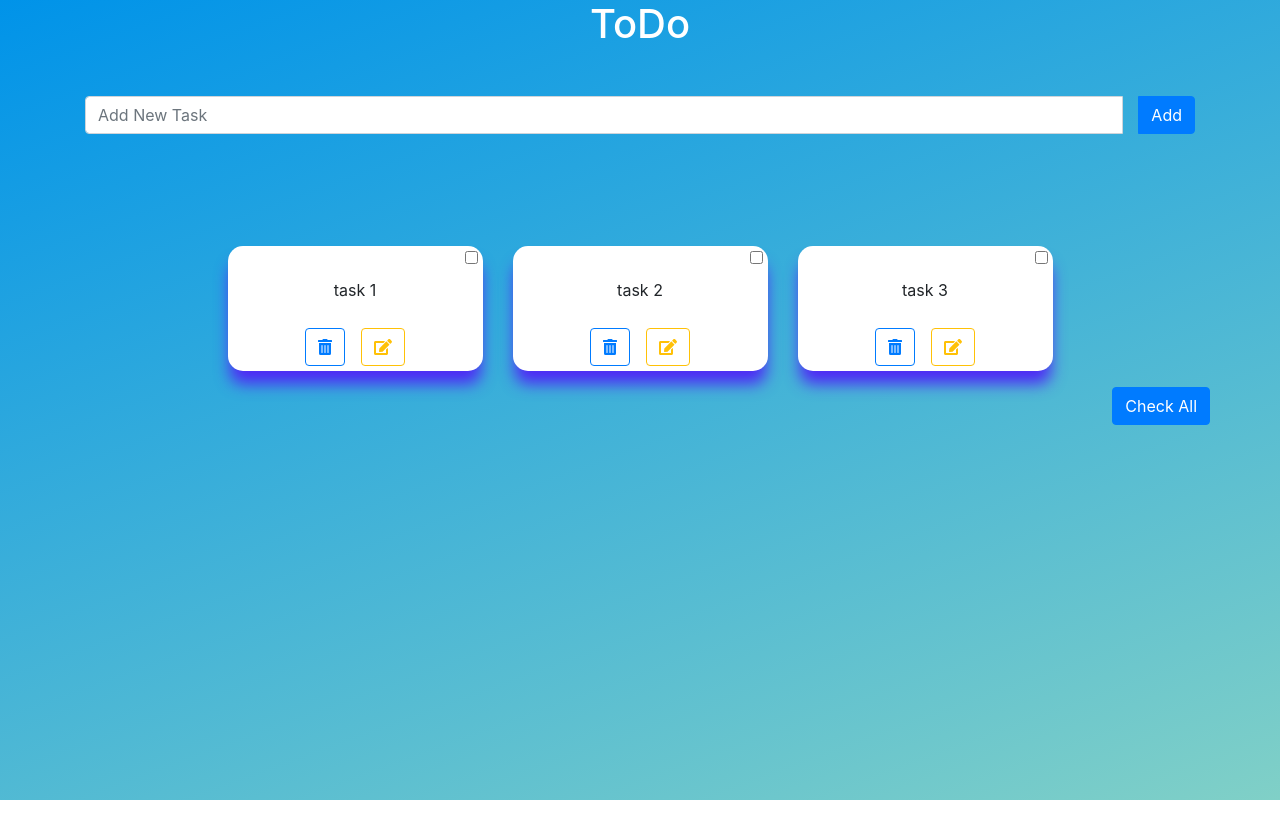
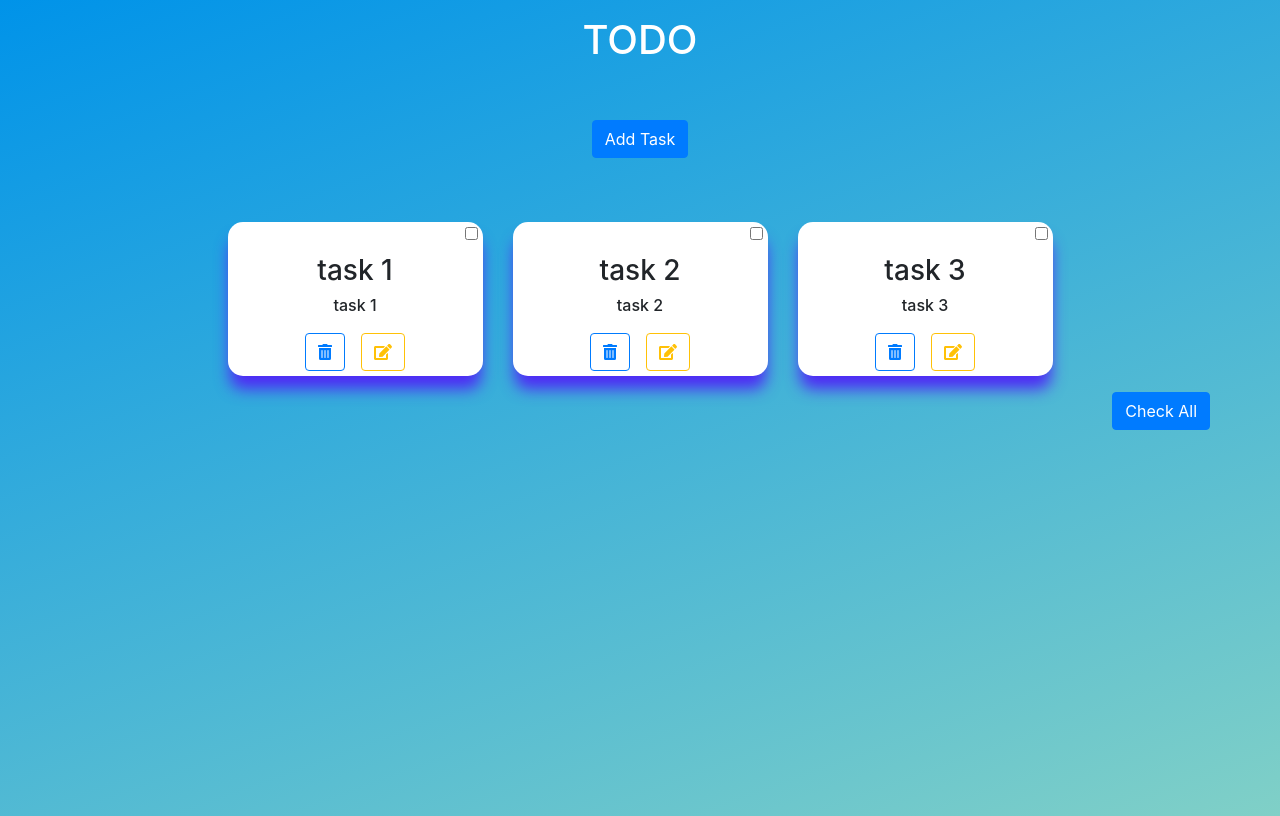
Before and after one commit to RafoSimonyan7/react-beg-06, a React (Create React App) app: page / in a window 1280 px wide. Built offline with nearby package versions, Linux system fonts and the light colour scheme.

Commit message:
lesson-14

```diff
--- a/src/components/AddTask/AddTask.jsx
+++ /dev/null
@@ -1,74 +0,0 @@
-import React, { PureComponent } from "react";
-import s from "./AddTask.module.css";
-import { InputGroup, Form, Button } from "react-bootstrap";
-import PropTypes from "prop-types"
-
-
-class AddTask extends PureComponent {
-  state = {
-    inputValue: "",
-  };
-  handleChange = (event) => {
-    const { value } = event.target;
-    this.setState({
-      inputValue: value,
-    });
-  };
-
-  handleSub = () => {
-    if (!this.state.inputValue) {
-      return;
-    }
-    this.props.handleSubmit(this.state.inputValue);
-    this.setState({
-      inputValue: "",
-    });
-  };
-
-  handleEnter = ({ type, key }) => {
-    if (
-      this.state.inputValue.length === 0 ||
-      (type === "keypress" && key !== "Enter")
-    )
-      return;
-    this.props.handleSubmit(this.state.inputValue);
-    this.setState({
-      inputValue: "",
-    });
-  };
-
-  render() {
-    const { isTasksChecked } = this.props;
-    return (
-      <div className={s.form_group}>
-        <InputGroup className="mb-5 mt-5">
-          <Form.Control
-            type="text"
-            placeholder="Add New Task"
-            onChange={this.handleChange}
-            onKeyPress={this.handleEnter}
-            value={this.state.inputValue}
-            disabled={isTasksChecked}
-          />
-          <InputGroup.Append>
-            <Button
-              variant="primary"
-              onClick={this.handleSub}
-              className="ml-3"
-              disabled={isTasksChecked}
-            >
-              Add
-            </Button>
-          </InputGroup.Append>
-        </InputGroup>
-      </div>
-    );
-  }
-}
-
-AddTask.propTypes = {
-  handleSub: PropTypes.func.isRequired,
-  handleEnter: PropTypes.func.isRequired
-}
-
-export default AddTask;
--- /dev/null
+++ b/src/components/AddTaskModal/AddTaskModal.jsx
@@ -0,0 +1,100 @@
+import React, { Component, createRef } from "react";
+import s from "./AddTaskModal.module.css";
+import { Form, Button, Modal } from "react-bootstrap";
+
+class AddTask extends Component {
+  constructor(props) {
+    super(props);
+    this.inputRef = createRef();
+    this.state = {
+      title: "",
+      description: "",
+    };
+  }
+  handleChange = (event) => {
+    const { name, value } = event.target;
+    this.setState({
+      [name]: value,
+    });
+  };
+
+  handleSub = ({ type, key }) => {
+    const { title, description } = this.state;
+    if (!title || !description || (type === "keypress" && key !== "Enter")) {
+      return;
+    }
+    const tasksData = {
+      title,
+      description,
+    };
+    this.props.handleSubmit(tasksData);
+    this.props.onHide();
+  };
+  componentDidMount() {
+    this.inputRef.current.focus();
+  }
+
+  render() {
+    const { isTasksChecked, onHide } = this.props;
+    return (
+      <div className={s.form_group}>
+        <Modal
+          show={true}
+          onHide={onHide}
+          size="lg"
+          aria-labelledby="contained-modal-title-vcenter"
+          centered
+        >
+          <Modal.Header closeButton>
+            <Modal.Title id="contained-modal-title-vcenter">
+              Add Task
+            </Modal.Title>
+          </Modal.Header>
+          <Modal.Body>
+            <Form className="mb-5 mt-5" onSubmit={(e) => e.preventDefault()}>
+              <Form.Group>
+                <Form.Control
+                  name="title"
+                  type="text"
+                  placeholder="Title"
+                  onChange={this.handleChange}
+                  onKeyPress={this.handleSub}
+                  disabled={isTasksChecked}
+                  ref={this.inputRef}
+                  value={this.state.title}
+                />
+              </Form.Group>
+              <Form.Group>
+                <Form.Control
+                  name="description"
+                  as="textarea"
+                  rows={3}
+                  style={{ resize: "none" }}
+                  placeholder="Description"
+                  onChange={this.handleChange}
+                  value={this.state.description}
+                  disabled={isTasksChecked}
+                />
+              </Form.Group>
+            </Form>
+          </Modal.Body>
+          <Modal.Footer>
+            <Button onClick={onHide} variant="secondary">
+              Close
+            </Button>
+            <Button
+              onClick={this.handleSub}
+              disabled={
+                isTasksChecked || !this.state.title || !this.state.description
+              }
+            >
+              Add
+            </Button>
+          </Modal.Footer>
+        </Modal>
+      </div>
+    );
+  }
+}
+
+export default AddTask;
--- /dev/null
+++ b/src/components/ConfirmModal/ConfirmModal.jsx
@@ -0,0 +1,43 @@
+import React, { Component } from "react";
+import { Modal, Button } from "react-bootstrap";
+
+class DeleteAllTasksModal extends Component {
+    handleDelete =() => {
+        this.props.deleteAllCheckedTasks();
+        this.props.onHide();
+    }
+  render() {
+      const {onHide} = this.props
+    return (
+        <Modal
+        show={true}
+        onHide={onHide}
+        size="lg"
+        aria-labelledby="contained-modal-title-vcenter"
+        centered
+      >
+        <Modal.Header closeButton>
+          {/* <Modal.Title id="contained-modal-title-vcenter">
+            Add Task
+          </Modal.Title> */}
+        </Modal.Header>
+        <Modal.Body>
+         <p style={{fontSize: "22px"}}> Do you want to delete checked Task(s)?</p>
+        </Modal.Body>
+        <Modal.Footer>
+          <Button onClick={onHide} variant="secondary">
+            Close
+          </Button>
+          <Button
+          variant='danger'
+            onClick={this.handleDelete}
+          >
+            Delete
+          </Button>
+        </Modal.Footer>
+      </Modal>
+    );
+  }
+}
+
+export default DeleteAllTasksModal;
--- a/src/components/NewTask/NewTask.jsx
+++ b/src/components/NewTask/NewTask.jsx
@@ -4,7 +4,7 @@ import { Button } from "react-bootstrap";
 import { FontAwesomeIcon } from "@fortawesome/react-fontawesome";
 import { faTrashAlt, faEdit } from "@fortawesome/free-solid-svg-icons";
 import { memo } from "react";
-import PropTypes from "prop-types"
+import PropTypes from "prop-types";
 
 const NewTask = ({
   task,
@@ -12,7 +12,7 @@ const NewTask = ({
   toggleCheckedTask,
   isTasksChecked,
   checkedTask,
-  checked
+  checked,
 }) => {
   const deleteTask = (e) => {
     handleDelete(task._id);
@@ -33,7 +33,8 @@ const NewTask = ({
         <input type="checkbox" onChange={toggleCheck} checked={checked} />
       </div>
       <div className={s.contentInfo}>
-        <p>{task.title}</p>
+        <h3>{task.title}</h3>
+        <h6>{task.description}</h6>
       </div>
       <div className={s.buttons}>
         <Button
@@ -56,13 +57,13 @@ NewTask.propTypes = {
   task: PropTypes.shape({
     _id: PropTypes.string.isRequired,
     title: PropTypes.string.isRequired,
-    description: PropTypes.string.isRequired
+    description: PropTypes.string.isRequired,
   }),
   handleDelete: PropTypes.func.isRequired,
   toggleCheckedTask: PropTypes.func.isRequired,
   isTasksChecked: PropTypes.bool.isRequired,
   checkedTask: PropTypes.bool.isRequired,
-  checked: PropTypes.bool.isRequired
-}
+  checked: PropTypes.bool.isRequired,
+};
 
 export default memo(NewTask);
--- a/src/components/ToDo/ToDo.jsx
+++ b/src/components/ToDo/ToDo.jsx
@@ -1,9 +1,10 @@
 import React, { Component } from "react";
-import AddTask from "../AddTask/AddTask";
+import AddTaskModal from "../AddTaskModal/AddTaskModal";
 import NewTask from "../NewTask/NewTask";
 import { Container, Row, Col, Button } from "react-bootstrap";
 import idGenerator from "../../utils/idGenerator";
 import s from "./ToDo.module.css";
+import ConfirmModal from "../ConfirmModal/ConfirmModal";
 
 class ToDo extends Component {
   state = {
@@ -11,30 +12,30 @@ class ToDo extends Component {
       {
         _id: idGenerator(),
         title: "task 1",
-        description: "task 1"
+        description: "task 1",
       },
       {
         _id: idGenerator(),
         title: "task 2",
-        description: "task 2"
+        description: "task 2",
       },
       {
         _id: idGenerator(),
         title: "task 3",
-        description: "task 3"
+        description: "task 3",
       },
     ],
     checkedTasks: new Set(),
     isAllTasksChecked: false,
-    isDeletedAllTasks: false,
+    isAddModalTaskOpen: false,
+    isTasksDeleteModalOpen: false,
   };
 
-  handleSubmit = (value) => {
+  handleSubmit = (formData) => {
     const tasks = [...this.state.tasks];
     tasks.push({
+      ...formData,
       _id: idGenerator(),
-      title: value,
-      isChecked: false,
     });
     this.setState({
       tasks,
@@ -86,8 +87,24 @@ class ToDo extends Component {
     });
   };
 
+  toggleOpenAddTaskModal = () => {
+    this.setState({
+      isAddModalTaskOpen: !this.state.isAddModalTaskOpen,
+    });
+  };
+
+  toggleOpenDeleteTasksModal = () => {
+    this.setState({
+      isTasksDeleteModalOpen: !this.state.isTasksDeleteModalOpen,
+    });
+  };
+
   render() {
-    const { checkedTasks } = this.state;
+    const {
+      checkedTasks,
+      isAddModalTaskOpen,
+      isTasksDeleteModalOpen,
+    } = this.state;
     const tasks = this.state.tasks.map((task) => {
       return (
         <Col key={task._id} className="mt-3" xs={12} sm={6} md={4} lg={3}>
@@ -105,18 +122,24 @@ class ToDo extends Component {
     });
 
     return (
+      <div>
         <Container>
-        <Row>
+          <Row className="mt-3">
             <Col>
-            <h1 style={{ color: "white" }}>ToDo</h1>
-            <AddTask
-              handleSubmit={this.handleSubmit}
-              isTasksChecked={!!this.state.checkedTasks.size}
-            />
+              <h1 style={{ color: "white" }}>TODO</h1>
+            </Col>
+          </Row>
+          <Row className="mt-5">
+            <Col>
+              <Button onClick={this.toggleOpenAddTaskModal}>Add Task</Button>
             </Col>
           </Row>
           <Row className="mt-5 d-flex justify-content-center">
-          {tasks.length ? tasks : <p className={s.emptyText}>Tasks is empty</p>}
+            {tasks.length ? (
+              tasks
+            ) : (
+              <p className={s.emptyText}>Tasks is empty</p>
+            )}
           </Row>
           <Row className="justify-content-end mt-3">
             <Button variant="primary" onClick={this.handleCheckedAllTasks}>
@@ -130,7 +153,7 @@ class ToDo extends Component {
               <Button
                 variant="danger"
                 className="p-2"
-              onClick={this.deleteAllCheckedTasks}
+                onClick={this.toggleOpenDeleteTasksModal}
               >
                 Delete Checked Task(s)
               </Button>
@@ -139,6 +162,21 @@ class ToDo extends Component {
             <div></div>
           )}
         </Container>
+
+        {isAddModalTaskOpen && (
+          <AddTaskModal
+            onHide={this.toggleOpenAddTaskModal}
+            handleSubmit={this.handleSubmit}
+            isAnyTaskChecked={!!checkedTasks.size}
+          />
+        )}
+        {isTasksDeleteModalOpen && (
+          <ConfirmModal
+            onHide={this.toggleOpenDeleteTasksModal}
+            deleteAllCheckedTasks={this.deleteAllCheckedTasks}
+          />
+        )}
+      </div>
     );
   }
 }
```
Also changed, not shown: src/components/AddTaskModal/AddTaskModal.module.css (added). Lines whose indentation alone changed are shown as unchanged.
